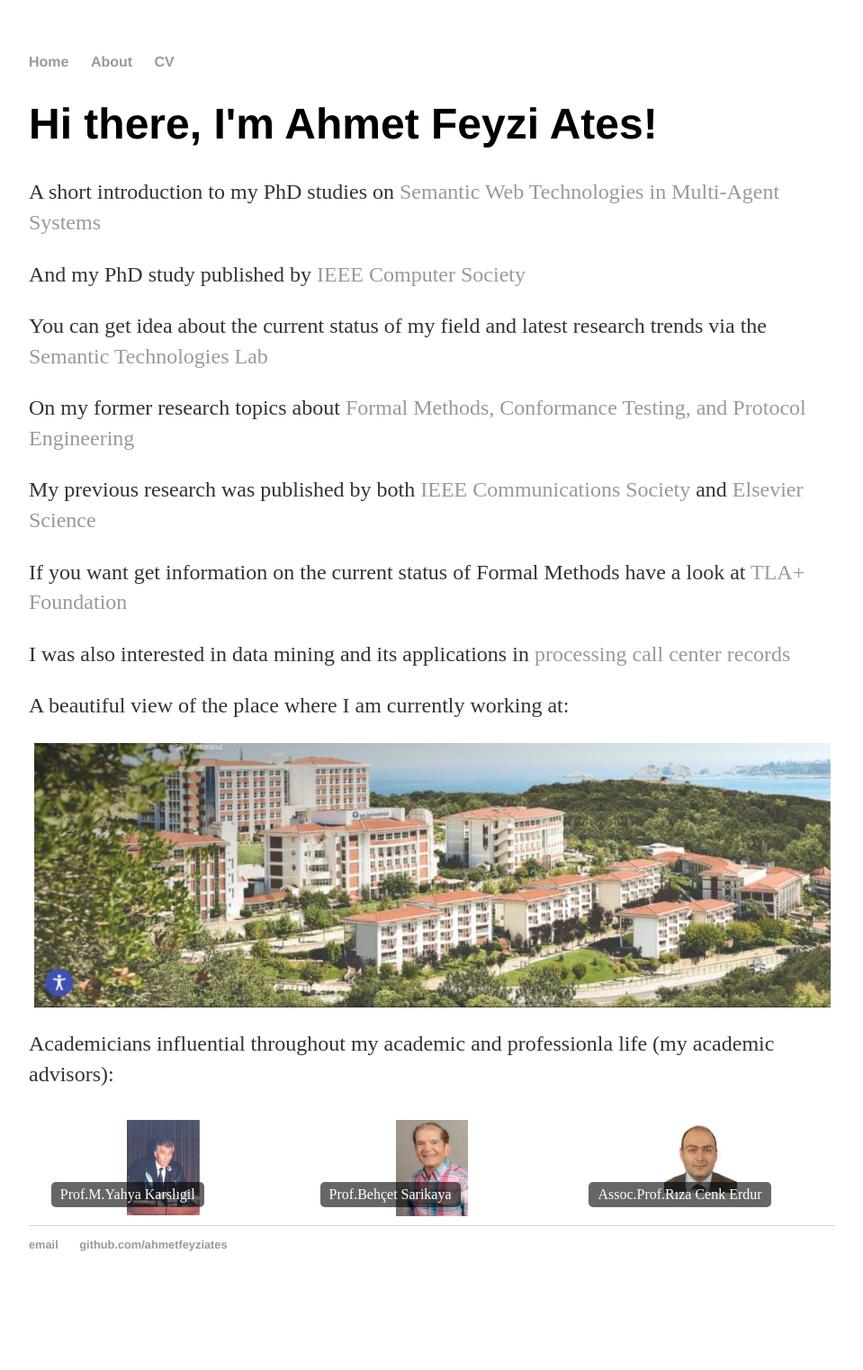
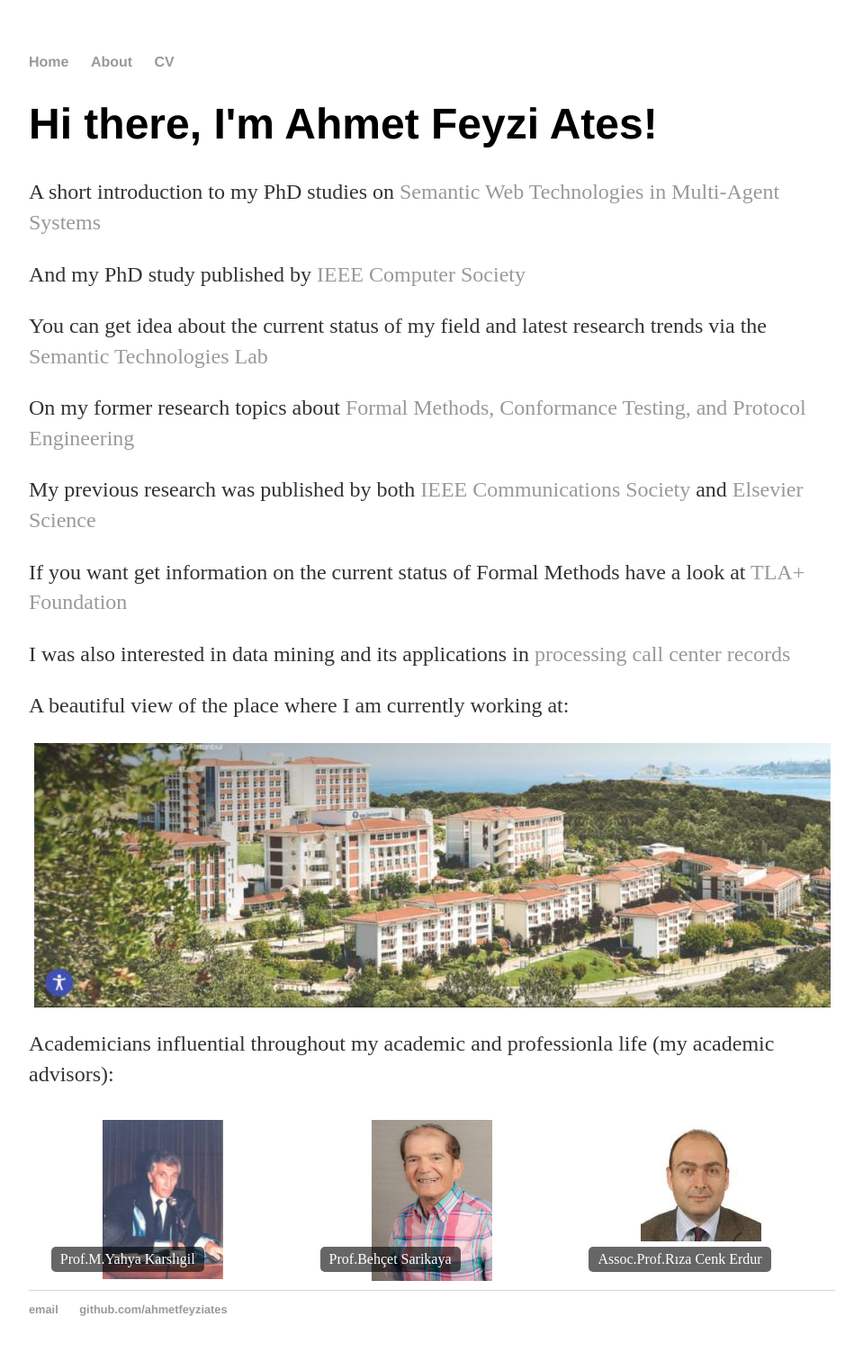
Before and after one commit to ahmetfeyziates/ahmetfeyziates.github.io, a Jekyll site: the page built from index.html, in a window 1280 px wide. Shown: the whole page at 90% size, without its empty margins (160-1119 px from the left). Built offline with Jekyll 4.4.1, drawn with Linux system fonts in a browser that asks for light colours; before the commit the page ends 1451 px from its top, so only the background shows below that.

Commit message:
Update main.css

```diff
--- a/css/main.css
+++ b/css/main.css
@@ -70,6 +70,6 @@ ul.posts li {
       justify-content: center;
 }
 .image-row img {
-    width: 30%; /* adjust as needed */
+    width: 50%; /* adjust as needed */
     height: auto;
 }
```
